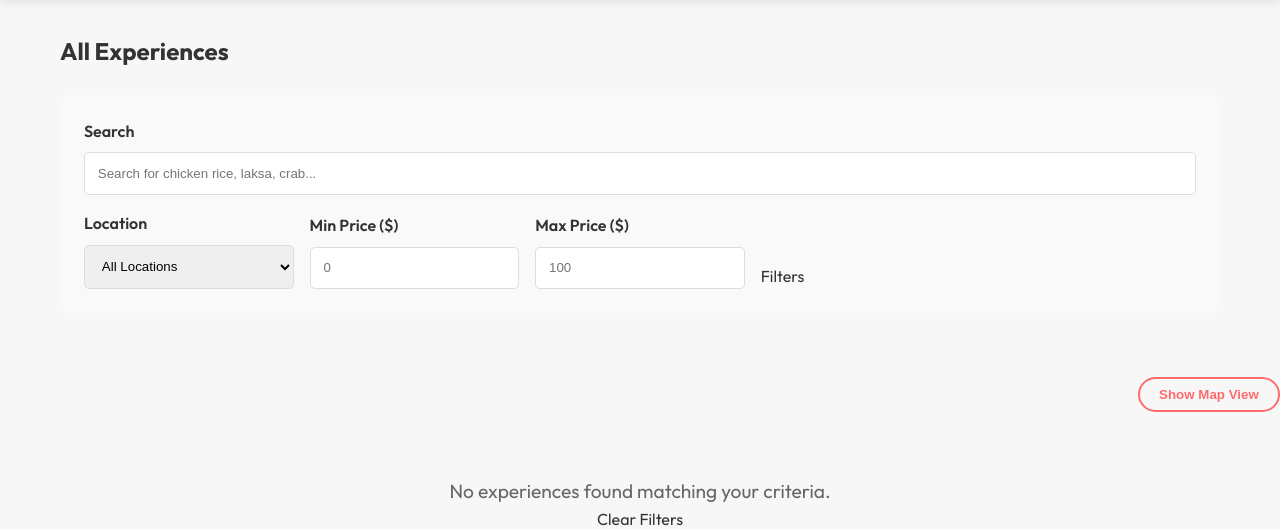
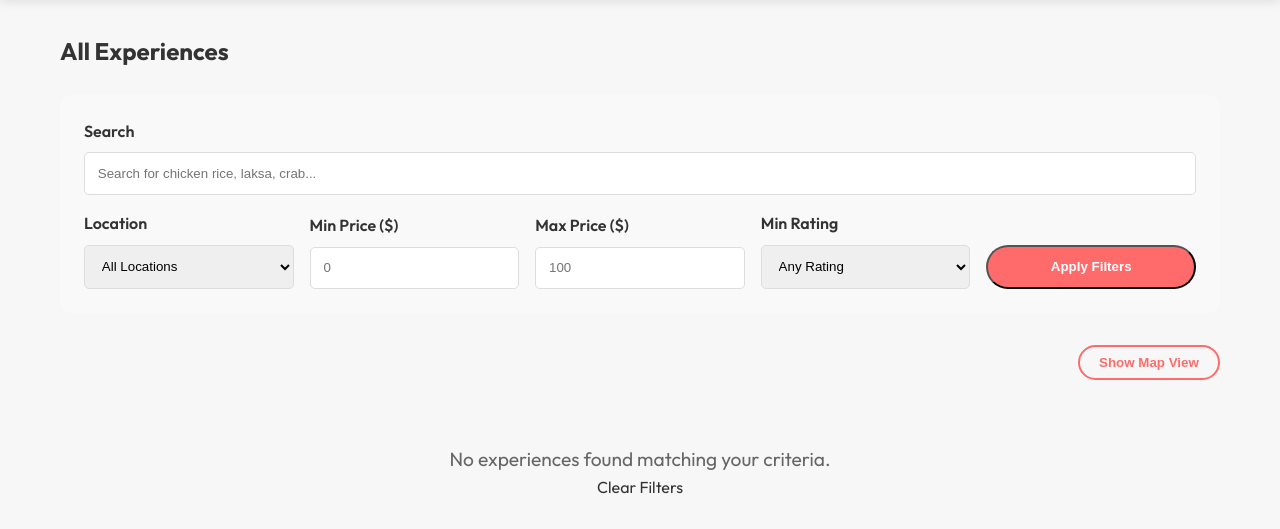
Before and after one commit to jinygoh/LocalFoodTourismPlatform5, a Django app: page /experiences/ in a window 1280 px wide. Shown: the part 70-599 px from the top of the page. Run offline with Django 5.2, Linux system fonts and the light colour scheme; data that the repository does not hold is empty.

Commit message:
functional level

```diff
--- a/templates/core/listing_list.html
+++ b/templates/core/listing_list.html
@@ -45,6 +45,21 @@
                     style="width: 100%; padding: 0.8rem; border: 1px solid #ddd; border-radius: 5px;">
             </div>
 
+            <!-- Min Rating -->
+            <div>
+                <label style="display: block; margin-bottom: 0.5rem; font-weight: 600;">Min Rating</label>
+                <select name="min_rating"
+                    style="width: 100%; padding: 0.8rem; border: 1px solid #ddd; border-radius: 5px;">
+                    <option value="">Any Rating</option>
+                    <option value="4" {% if request.GET.min_rating == '4' %}selected{% endif %}>4+ Stars</option>
+                    <option value="3" {% if request.GET.min_rating == '3' %}selected{% endif %}>3+ Stars</option>
+                    <option value="2" {% if request.GET.min_rating == '2' %}selected{% endif %}>2+ Stars</option>
+                </select>
+            </div>
+
+            <!-- Submit Button -->
+            <div>
+                <button type="submit" class="btn btn-primary" style="width: 100%; padding: 0.8rem;">Apply
                     Filters</button>
             </div>
         </form>
@@ -60,7 +75,8 @@
         style="display: none; height: 400px; width: 100%; margin-bottom: 2rem; border-radius: 10px; z-index: 1;"></div>
 
     <!-- Listings Grid -->
-<div id="listingsGrid" style="display: grid; grid-template-columns: repeat(auto-fill, minmax(300px, 1fr)); gap: 2rem;">
+    <div id="listingsGrid"
+        style="display: grid; grid-template-columns: repeat(auto-fill, minmax(300px, 1fr)); gap: 2rem;">
         {% for listing in listings %}
         <div class="listing-card" data-lat="{{ listing.vendor.latitude }}" data-lng="{{ listing.vendor.longitude }}"
             data-title="{{ listing.title }}" data-url="{% url 'listing_detail' listing.pk %}"
@@ -70,8 +86,8 @@
                 <img src="{{ listing.image.url }}" alt="{{ listing.title }}"
                     style="width: 100%; height: 100%; object-fit: cover;">
                 {% else %}
-            <img src="https://source.unsplash.com/800x600/?food,singapore,{{ listing.pk }}" alt="{{ listing.title }}"
-                style="width: 100%; height: 100%; object-fit: cover;">
+                <img src="https://source.unsplash.com/800x600/?food,singapore,{{ listing.pk }}"
+                    alt="{{ listing.title }}" style="width: 100%; height: 100%; object-fit: cover;">
                 {% endif %}
             </div>
             <div style="padding: 1.5rem;">
```
Lines whose indentation alone changed are shown as unchanged.
